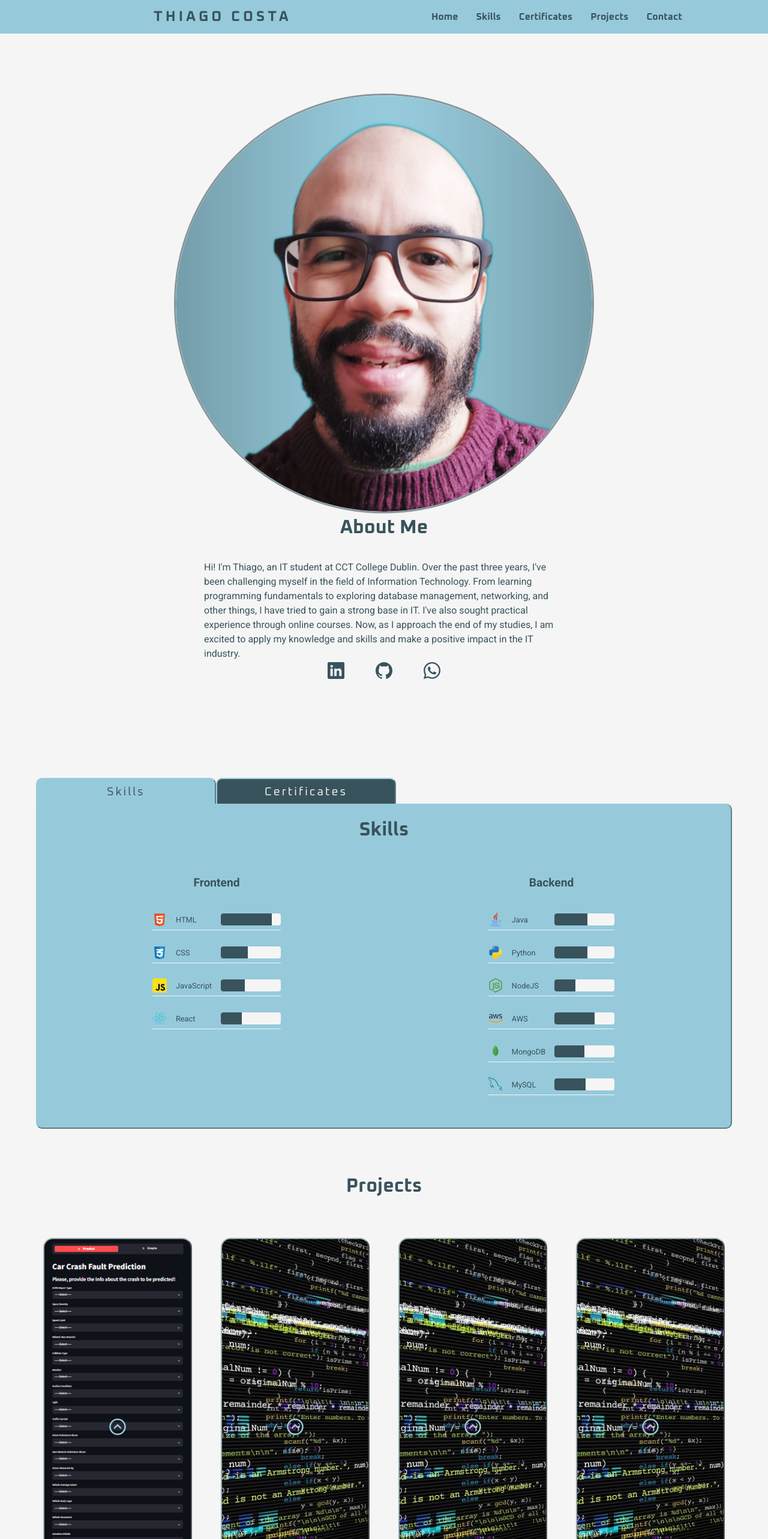
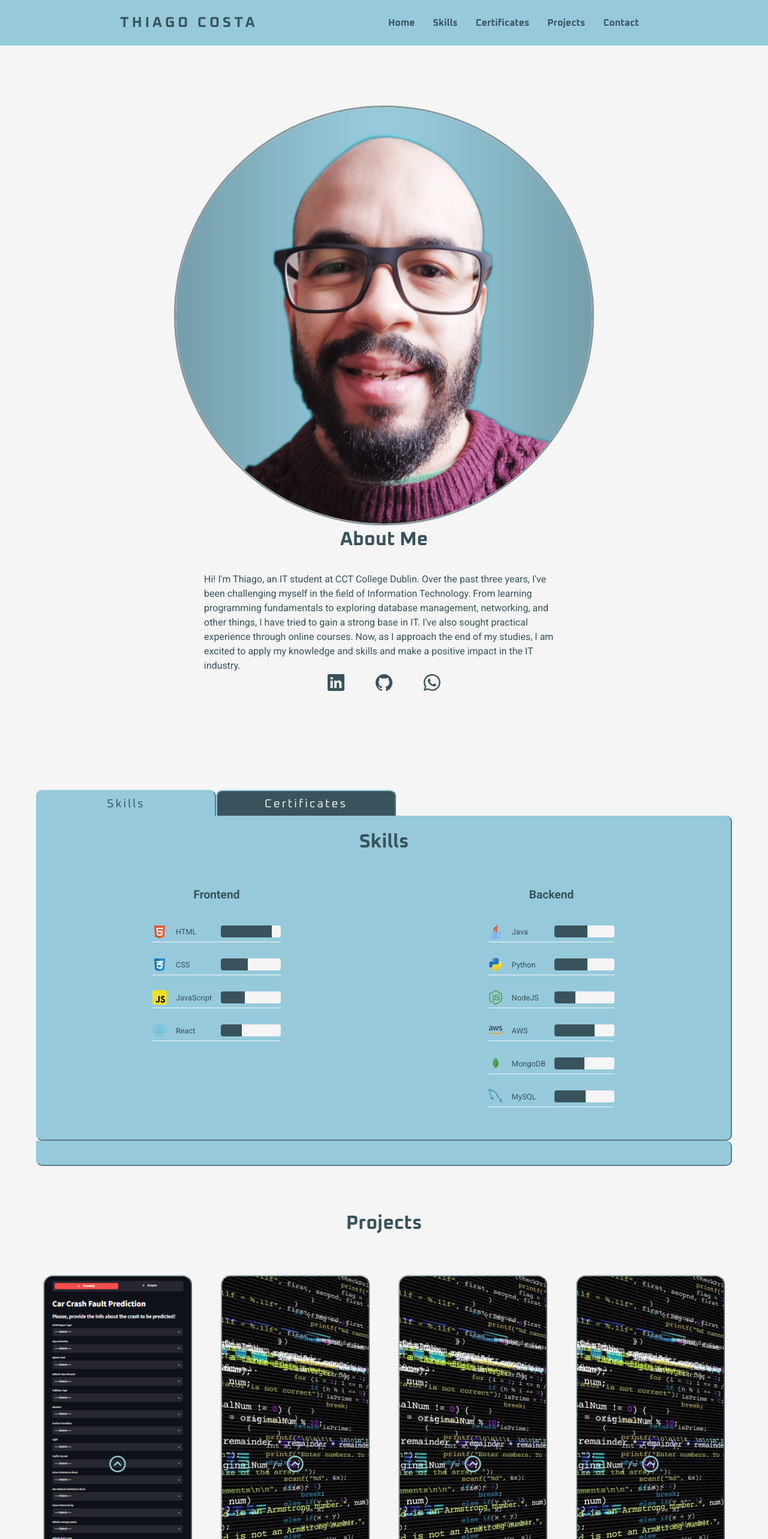
Before and after one commit to Thiagoocosta86/my-portfolio, a React (Create React App) app: page / in a window 1280 px wide. Shown: the top 2566 px of the page at 60% size. Built offline with nearby package versions, Linux system fonts and the light colour scheme.

Commit message:
1 - working on anchoring elements. 2 - changing the contact sectiong icons.

```diff
--- a/src/components/About.js
+++ b/src/components/About.js
@@ -9,7 +9,7 @@ import { ReactComponent as WhatsappIcon } from "../assets/icons/logo-whatsapp.sv
 
 const About = () => {
   return (
-    <section className="hero">
+    <section id="home" className="hero">
       <div className='container'>
         <div className="profile__container">
           <div className="profile-pic">
--- a/src/components/Contact.js
+++ b/src/components/Contact.js
@@ -1,15 +1,26 @@
 import React from 'react';
+
+import { ReactComponent as EmailIcon } from "../assets/icons/logo-email.svg";
+import { ReactComponent as LinkedInIcon2 } from "../assets/icons/logo-linkedin.svg";
+import { ReactComponent as WhatsappIcon } from "../assets/icons/logo-whatsapp.svg";
 
 const Contact = () => {
   return (
     <section className="contact">
       <h3>Contact</h3>
-      <form>
-        <input type="text" name="name" placeholder="Name" />
-        <input type="email" name="email" placeholder="Email" />
-        <textarea name="message" placeholder="Message"></textarea>
-        <button type="submit">Submit</button>
-      </form>
+      <div className='social-media-links'>
+          <ul className="social__profile">
+              <a className="social__profile-link LinkedInIcon" href="https://www.linkedin.com/in/thiago-costa-04443bb9/">
+                  <LinkedInIcon2 title="Linkedin" width="32" height="32" alt="LinkedIn" />
+              </a>
+              <a className="social__profile-link EmailIcon" href="mailto:thiagodeodacosta@gmail.com">
+                  <EmailIcon width="32" title="Email" height="32" alt="Email" />
+              </a>
+              <a className="social__profile-link WhatsappIcon" href="https://api.whatsapp.com/send?phone=353871720557&text=Hello, more information!">
+                  <WhatsappIcon title="Whatsapp" width="32" height="32" alt="Whatsapp"/>
+              </a>
+          </ul>
+        </div>
     </section>
   );
 };
--- a/src/components/Header.js
+++ b/src/components/Header.js
@@ -3,13 +3,13 @@ import React from 'react';
 const Header = () => {
   return (
     <header>
-      <div className="logo">THIAGO COSTA</div>
+      <div href="#home" className="logo">THIAGO COSTA</div>
       <nav>
         <ul>
-          <li><a href="#">Home</a></li>
-          <li><a href="#">Skills</a></li>
-          <li><a href="#">Certificates</a></li>
-          <li><a href="#">Projects</a></li>
+          <li><a href="#home">Home</a></li>
+          <li><a href="#skills">Skills</a></li>
+          <li><a href="#certificates">Certificates</a></li>
+          <li><a href="#projects">Projects</a></li>
           <li><a href="#">Contact</a></li>
         </ul>
       </nav>
--- a/src/components/Projects.js
+++ b/src/components/Projects.js
@@ -9,7 +9,7 @@ import { ReactComponent as TopIcon } from "../assets/icons/arrowhead-up.svg";
 
 const Projects = () => {
   return (
-    <section className="projects">
+    <section id="projects"className="projects">
       <h3>Projects</h3>
       <div class="projects__content grid filters__active " data-content id="projects">
             <article class="projects__card">
--- a/src/components/Skills.js
+++ b/src/components/Skills.js
@@ -1,4 +1,4 @@
-import React, { useState } from 'react';
+import React, { useState, useEffect } from 'react';
 
 /*Frontend Icons*/
 import { ReactComponent as Html } from '../assets/icons/html-colour.svg';
@@ -31,6 +31,15 @@ import awsFoundationsCertificate from "../assets/img/AWS-graduate-Academy-Cloud-
 const Skills = () => {
   const [currentTab, setCurrentTab] = useState(0);
 
+  useEffect(() => {
+    const hash = window.location.hash.substring(1);
+    if (hash === 'certificates') {
+      setCurrentTab(1);
+    } else {
+      setCurrentTab(0);
+    }
+  }, []);
+
   return (
     <section className="skills">
       {/* Tab Navigation */}
@@ -50,7 +59,7 @@ const Skills = () => {
       </div>
 
       {/* Tab Content */}
-      <div className="tab-content">
+      <div id="skills" className={`tab-content ${currentTab === 0 ? 'active' : ''}`}>
         {currentTab === 0 && (
           <div className="skills-panel">
             <h3>Skills</h3>
@@ -140,7 +149,8 @@ const Skills = () => {
             </div>
           </div>
         )}
-
+        </div>
+        <div id="certificates" className={`tab-content ${currentTab === 1 ? 'active' : ''}`}>
           {currentTab === 1 && (
             <div className="certificates-panel">
               <h3>Certificates</h3>
--- a/src/style.css
+++ b/src/style.css
@@ -12,6 +12,11 @@
   margin: 0;
   font-family: "Roboto", sans-serif;
 }
+
+html {
+  scroll-behavior: smooth;
+}
+
 
 /*BODY*/
 body {
@@ -32,11 +37,7 @@ header {
   justify-content: space-between;
   align-items: center;
   background-color: #96CADB;
-  padding-left: 20%;
-  padding-right: 10%;
-  padding-top: 10px;
-  padding-bottom: 10px;
-
+  padding: 20px 200px;
 }
 
 /*Logo style*/
@@ -187,6 +188,11 @@ main {
   transform: scale(1.1)
 }
 
+.EmailIcon:hover svg {
+  fill: #a55648; /* WhatsApp green */
+  transform: scale(1.1)
+}
+
 /*SKILLS - CERTIFICATES*/
 .skills {
   /*border: 4px solid #333;*/
@@ -267,6 +273,7 @@ main {
   border-radius: 0px 10px 10px 10px;
   transition: 0.8s;
 }
+
 
 @keyframes fadeIn {
   from {
```
Also changed, not shown: src/assets/icons/logo-email.svg (added). Lines whose indentation alone changed are shown as unchanged.
